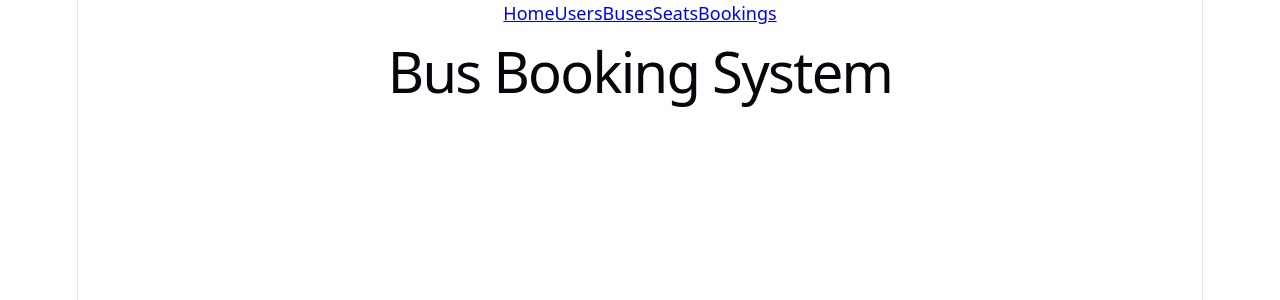
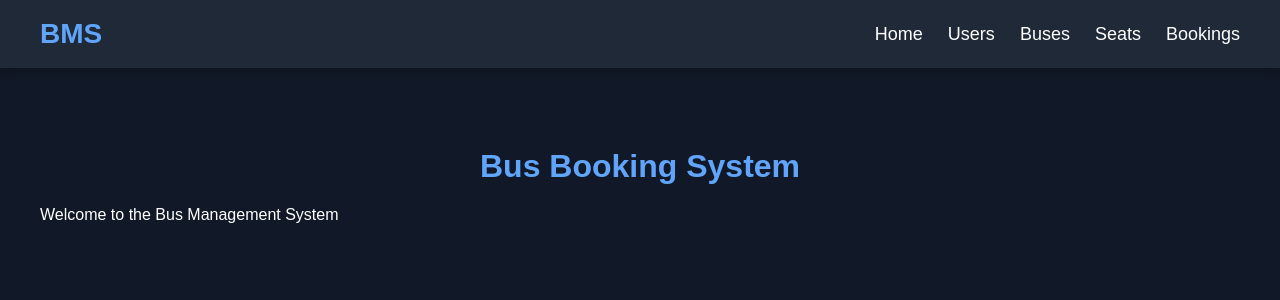
Before and after one commit to srivardhan1107/Bus-Booking, a React (Vite) app in the folder busbooking-frontend/: page / in a window 1280 px wide. Shown: the top 300 px of the page. Built offline with nearby package versions, Linux system fonts and the light colour scheme.

Commit message:
changed some ui

```diff
--- a/busbooking-frontend/src/components/Navbar.jsx
+++ b/busbooking-frontend/src/components/Navbar.jsx
@@ -1,17 +1,29 @@
 import { Link } from "react-router-dom";
 
 const Navbar = () => {
+
   return (
-    <nav>
-      <Link to="/">Home</Link>
 
-      <Link to="/users">Users</Link>
+    <nav className="navbar">
 
-      <Link to="/buses">Buses</Link>
+      <h2 className="logo">
+        BMS
+      </h2>
 
-      <Link to="/seats">Seats</Link>
+      <div className="nav-links">
 
-      <Link to="/bookings">Bookings</Link>
+        <Link to="/">Home</Link>
+
+        <Link to="/users">Users</Link>
+
+        <Link to="/buses">Buses</Link>
+
+        <Link to="/seats">Seats</Link>
+
+        <Link to="/bookings">Bookings</Link>
+
+      </div>
+
     </nav>
   );
 };
--- a/busbooking-frontend/src/index.css
+++ b/busbooking-frontend/src/index.css
@@ -1,120 +1,79 @@
-:root {
-  --text: #6b6375;
-  --text-h: #08060d;
-  --bg: #fff;
-  --border: #e5e4e7;
-  --code-bg: #f4f3ec;
-  --accent: #aa3bff;
-
-  --sans: system-ui, "Segoe UI", Roboto, sans-serif;
-  --heading: system-ui, "Segoe UI", Roboto, sans-serif;
-  --mono: ui-monospace, Consolas, monospace;
-
-  font: 18px/145% var(--sans);
-
-  color: var(--text);
-  background: var(--bg);
-
-  font-synthesis: none;
-  text-rendering: optimizeLegibility;
-
-  -webkit-font-smoothing: antialiased;
-  -moz-osx-font-smoothing: grayscale;
-}
-
-@media (max-width: 1024px) {
-  :root {
-    font-size: 16px;
-  }
-}
-
-@media (prefers-color-scheme: dark) {
-
-  :root {
-    --text: #9ca3af;
-    --text-h: #f3f4f6;
-    --bg: #16171d;
-    --border: #2e303a;
-    --code-bg: #1f2028;
-    --accent: #c084fc;
-  }
-}
-
 body {
   margin: 0;
+  font-family: Arial, sans-serif;
+  background-color: #111827;
+  color: white;
 }
 
 #root {
-  width: 1126px;
-  max-width: 100%;
-  margin: 0 auto;
+  min-height: 100vh;
+}
+
+/* NAVBAR */
+
+.navbar {
+
+  display: flex;
+
+  justify-content: space-between;
+
+  align-items: center;
+
+  padding: 18px 40px;
+
+  background-color: #1f2937;
+
+  box-shadow: 0 2px 10px rgba(0,0,0,0.3);
+}
+
+.logo {
+
+  color: #60a5fa;
+
+  margin: 0;
+
+  font-size: 28px;
+}
+
+.nav-links {
+
+  display: flex;
+
+  gap: 25px;
+}
+
+.nav-links a {
+
+  color: white;
+
+  text-decoration: none;
+
+  font-size: 18px;
+
+  font-weight: 500;
+
+  transition: 0.3s;
+}
+
+.nav-links a:hover {
+
+  color: #60a5fa;
+
+  transform: translateY(-2px);
+}
+
+/* PAGE STYLING */
+
+.page {
+
+  padding: 40px;
+}
+
+h1 {
 
   text-align: center;
 
-  border-inline: 1px solid var(--border);
+  margin-top: 40px;
 
-  min-height: 100vh;
-
-  display: flex;
-  flex-direction: column;
-
-  box-sizing: border-box;
+  color: #60a5fa;
 }
-
-h1,
-h2 {
-  font-family: var(--heading);
-  font-weight: 500;
-  color: var(--text-h);
-}
-
-h1 {
-  font-size: 56px;
-  letter-spacing: -1.68px;
-  margin: 32px 0;
-}
-
-@media (max-width: 1024px) {
-  h1 {
-    font-size: 36px;
-    margin: 20px 0;
-  }
-}
-
-h2 {
-  font-size: 24px;
-  line-height: 118%;
-  letter-spacing: -0.24px;
-  margin: 0 0 8px;
-}
-
-@media (max-width: 1024px) {
-  h2 {
-    font-size: 20px;
-  }
-}
-
-p {
-  margin: 0;
-}
-
-code,
-.counter {
-  font-family: var(--mono);
-
-  display: inline-flex;
-
-  border-radius: 4px;
-
-  color: var(--text-h);
-}
-
-code {
-  font-size: 15px;
-
-  line-height: 135%;
-
-  padding: 4px 8px;
-
-  background: var(--code-bg);
-}
--- a/busbooking-frontend/src/pages/Home.jsx
+++ b/busbooking-frontend/src/pages/Home.jsx
@@ -1,7 +1,15 @@
 const Home = () => {
+
   return (
-    <div>
+
+    <div className="page">
+
       <h1>Bus Booking System</h1>
+
+      <p>
+        Welcome to the Bus Management System
+      </p>
+
     </div>
   );
 };
```
